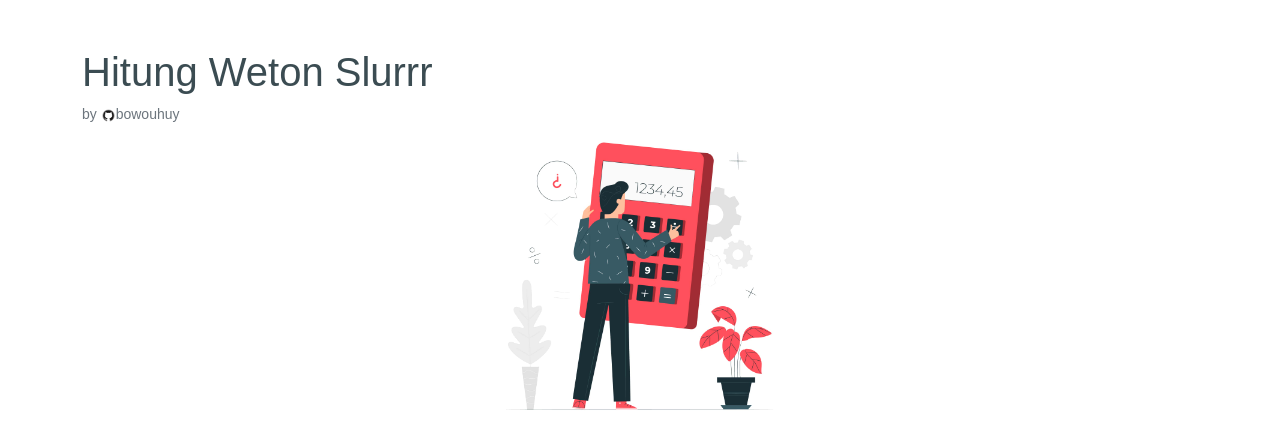
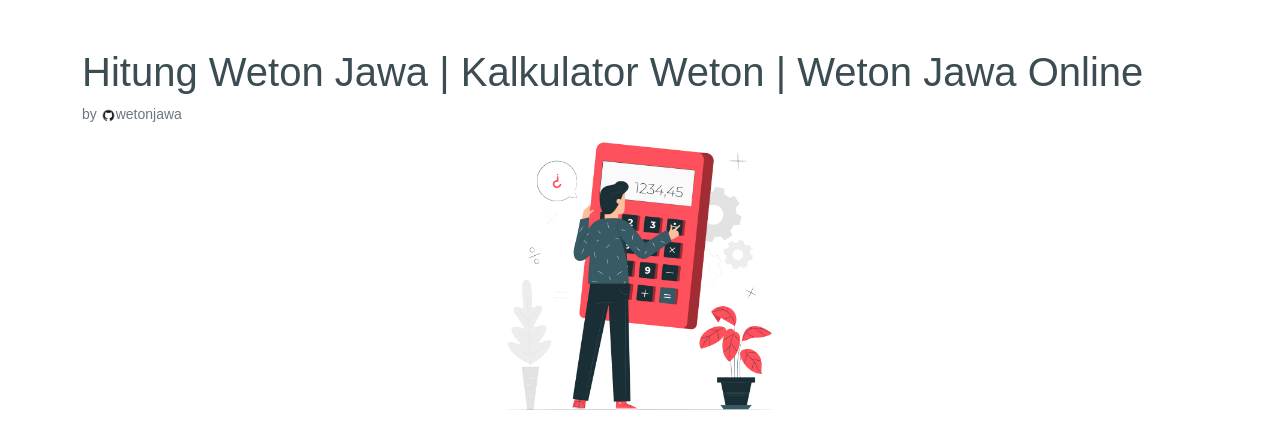
Before and after one commit to safiqrmdhn/w, a PHP site: page / in a window 1280 px wide. Shown: the top 424 px of the page. Run offline with PHP 8.4, Linux system fonts and the light colour scheme.

Commit message:
Update index.php

```diff
--- a/index.php
+++ b/index.php
@@ -13,8 +13,8 @@
 <body>
 
 <div class="container-md mt-5 col-11">
-    <h1>Hitung Weton Slurrr</h1>
-    <div id="emailHelp" class="form-text">by <img src="github.png" alt="" srcset="" class="github">bowouhuy</div>
+    <h1>Hitung Weton Jawa | Kalkulator Weton | Weton Jawa Online</h1>
+    <div id="emailHelp" class="form-text">by <img src="github.png" alt="" srcset="" class="github">wetonjawa</div>
     <img src="head-min.jpg" alt="" srcset="" class="ikon">
     <div class="card mb-3">
         <div class="card-body" >
```
